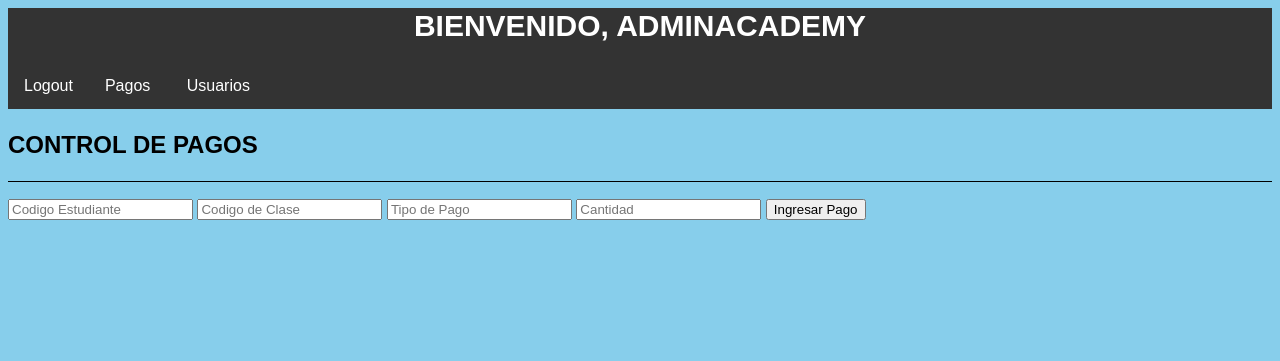
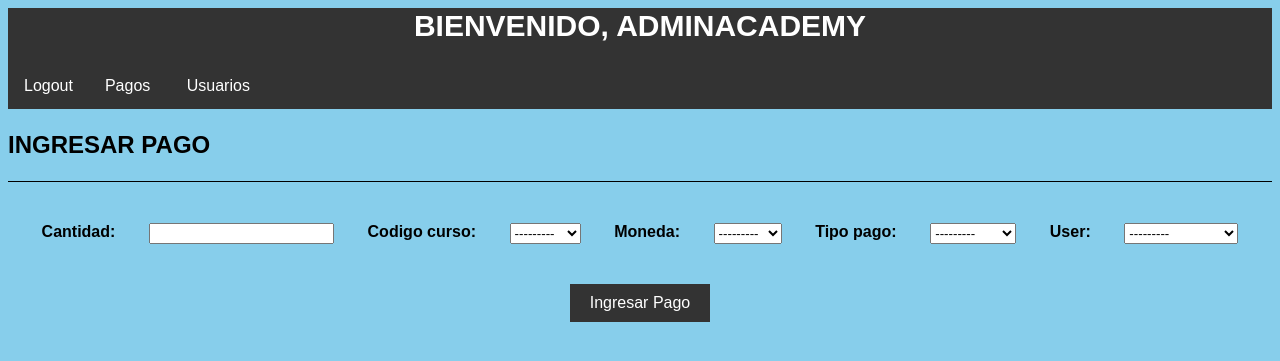
Before and after one commit to GuidoPadilla/PlusAcademy, a Django app: page /pagos/ingreso/ in a window 1280 px wide. Shown: the top 361 px of the page. Run offline with Django 3.2, Linux system fonts and the light colour scheme; a user stored in the database is signed in; data comes from the database, SQL or seed files in the repository; both versions use the stored data as it was after the commit.

Commit message:
Ingreso de pagos

```diff
--- a/mysite/mysite/settings.py
+++ b/mysite/mysite/settings.py
@@ -109,7 +109,7 @@
 
 LANGUAGE_CODE = 'en-us'
 
-TIME_ZONE = 'UTC'
+TIME_ZONE = 'America/Guatemala'
 
 USE_I18N = True
 
--- /dev/null
+++ b/mysite/pagos/forms.py
@@ -0,0 +1,10 @@
+from django.forms import ModelForm
+from django import forms
+from django.contrib.auth.models import User
+from pagos.models import Pago
+
+class PaymentRegisterForm(ModelForm):
+
+    class Meta:
+        model = Pago
+        fields = ['cantidad', 'codigo_curso', 'moneda', 'tipo_pago', 'user']
--- a/mysite/pagos/models.py
+++ b/mysite/pagos/models.py
@@ -20,3 +20,6 @@
     tipo_pago= models.ForeignKey(TipoPago, on_delete=models.CASCADE)
     cantidad = models.IntegerField()
     moneda = models.ForeignKey(Moneda, on_delete=models.CASCADE)
+
+    def __str__(self):
+        return 'Pago ' + self.user.username
--- a/mysite/pagos/views.py
+++ b/mysite/pagos/views.py
@@ -6,6 +6,7 @@
 from django.contrib.auth.decorators import login_required
 from django.shortcuts import get_object_or_404
 from .models import Pago
+from .forms import PaymentRegisterForm
 
 # Create your views here.
 def control_view(request):
@@ -16,4 +17,15 @@
     return render(request, 'pagos/control.html', context)
 
 def ingreso_view(request):
-    return render(request, 'pagos/ingresar.html')
+    if request.user.is_authenticated:
+        if request.method == "POST":
+            form = PaymentRegisterForm(request.POST)
+            if form.is_valid():
+                Pago.objects.create(**form.cleaned_data)
+                return HttpResponseRedirect('')
+        else:
+            form = PaymentRegisterForm()
+        context = {'form': form}
+        return render(request, 'pagos/ingresar.html', context)
+    else:
+        return render(request, 'pagos/ingresar.html')
--- a/mysite/templates/base.html
+++ b/mysite/templates/base.html
@@ -16,6 +16,7 @@
             <li class="dropbtn">Usuarios</li>
                 <div class="dropdown-content">
                     <a class="navbar-a" href="{% url 'usuarios:usuarios_listado' %}">Listado</a>
+                    <a class="navbar-a" href="{% url 'usuarios:createuser_view' %}">Ingreso Usuario</a>
                 </div>
             </div>
         </div>
--- a/mysite/templates/pagos/control.html
+++ b/mysite/templates/pagos/control.html
@@ -12,8 +12,8 @@
         <th>Fecha Pago</th>
         <th>Codigo De Curso</th>
         <th>Tipo de pago</th>
+        <th>Tipo de Moneda</th>
         <th>Monto</th>
-        <th>Tipo de Moneda</th>
         <th>Acciones</th>
     </tr>
     {% for pago in pagos %}
@@ -22,8 +22,8 @@
         <th>{{pago.fecha_pago}}</th>
         <th>{{pago.codigo_curso.codigo}}</th>
         <th>{{pago.tipo_pago.nombre}}</th>
+        <th>{{pago.moneda.nombre}}</th>
         <th>{{pago.cantidad}}</th>
-        <th>{{pago.moneda.nombre}}</th>
         <th><button>Eliminar</button><button>Editar</button></th>
     </tr>
     {% endfor%}
--- a/mysite/templates/pagos/ingresar.html
+++ b/mysite/templates/pagos/ingresar.html
@@ -5,12 +5,16 @@
 {% extends 'base.html' %}
 
 {% block content %}
-{% csrf_token %}
-<h1>Control de pagos</h1>
+<h1>Ingresar Pago</h1>
 <hr>
-<input placeholder="Codigo Estudiante"></input>
-<input placeholder="Codigo de Clase"></input>
-<input placeholder="Tipo de Pago"></input>
-<input placeholder="Cantidad"></input>
-<button>Ingresar Pago</button>
+
+<form action="" method="post">
+		<div class="form-container">
+			{% csrf_token %}
+			{{form}}
+		</div>
+	<div class="btn-container">
+		<input class="btn btn-buscar" type="submit" value="Ingresar Pago">
+	</div>
+</form>
 {% endblock content %}
--- a/mysite/templates/usuarios/control.html
+++ b/mysite/templates/usuarios/control.html
@@ -11,7 +11,7 @@
         <th>Codigo</th>
         <th>Nombres</th>
         <th>Apellidos</th>
-        <th>email</th>
+        <th>Correo Electronico</th>
         <th>DPI</th>
         <th>Telefono</th>
         <th>Direccion</th>
--- a/mysite/usuarios/models.py
+++ b/mysite/usuarios/models.py
@@ -50,3 +50,6 @@
     sexo = models.ForeignKey(Sexo, on_delete=models.CASCADE)
     nivel_academico = models.ForeignKey(NivelAcademico, on_delete=models.CASCADE)
     rol = models.ForeignKey(Rol, on_delete=models.CASCADE)
+
+    def __str__(self):
+        return self.user.username
--- a/mysite/usuarios/views.py
+++ b/mysite/usuarios/views.py
@@ -63,7 +63,7 @@
                     print(form2.cleaned_data['fecha_nacimiento'])
                     new_user = User.objects.create_user(**form1.cleaned_data)
                     UserExtra.objects.create(user=new_user, **form2.cleaned_data)
-                    return HttpResponseRedirect('')
+                    return HttpResponseRedirect('../control/')
 
         else:
             form1 = UserRegisterForm()
```
Also changed, not shown: mysite/db.sqlite3, mysite/usuarios/migrations/0009_auto_20210524_1123.py (added).
